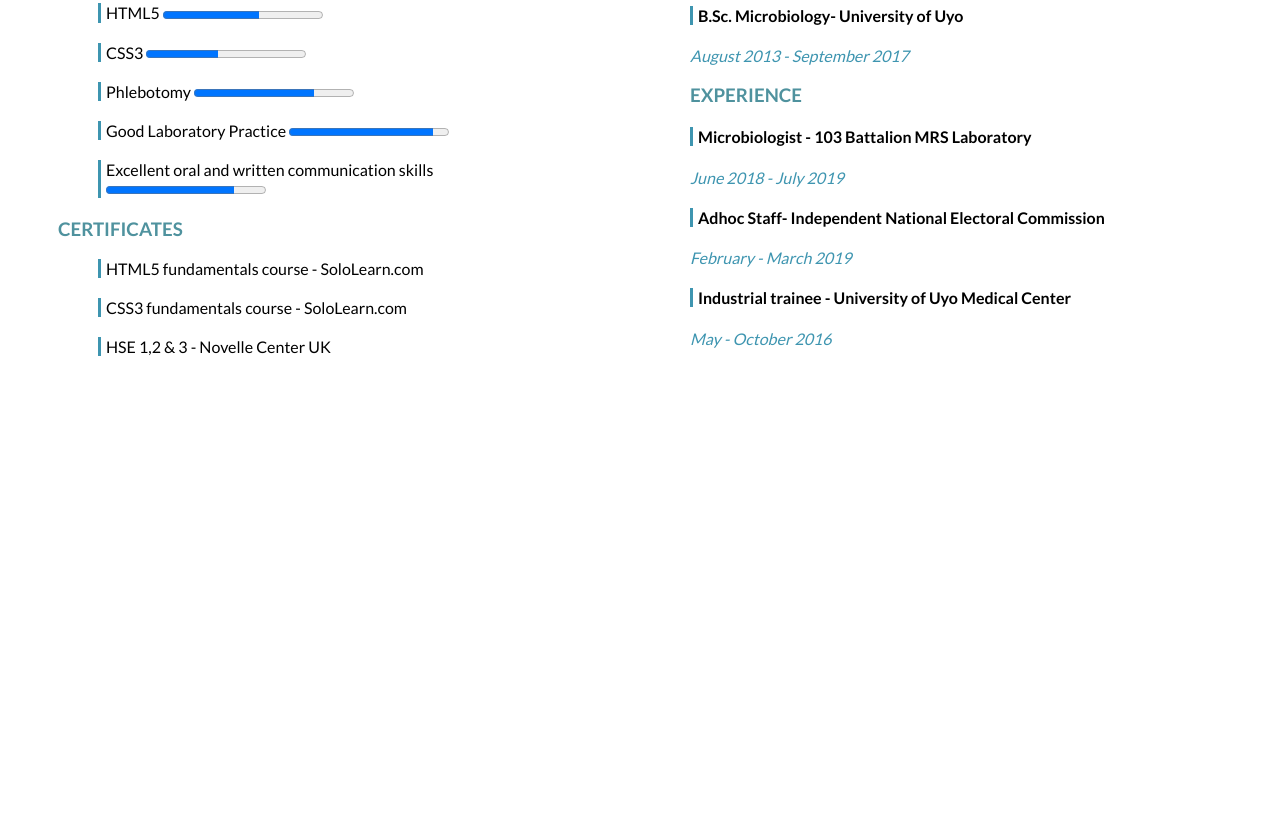
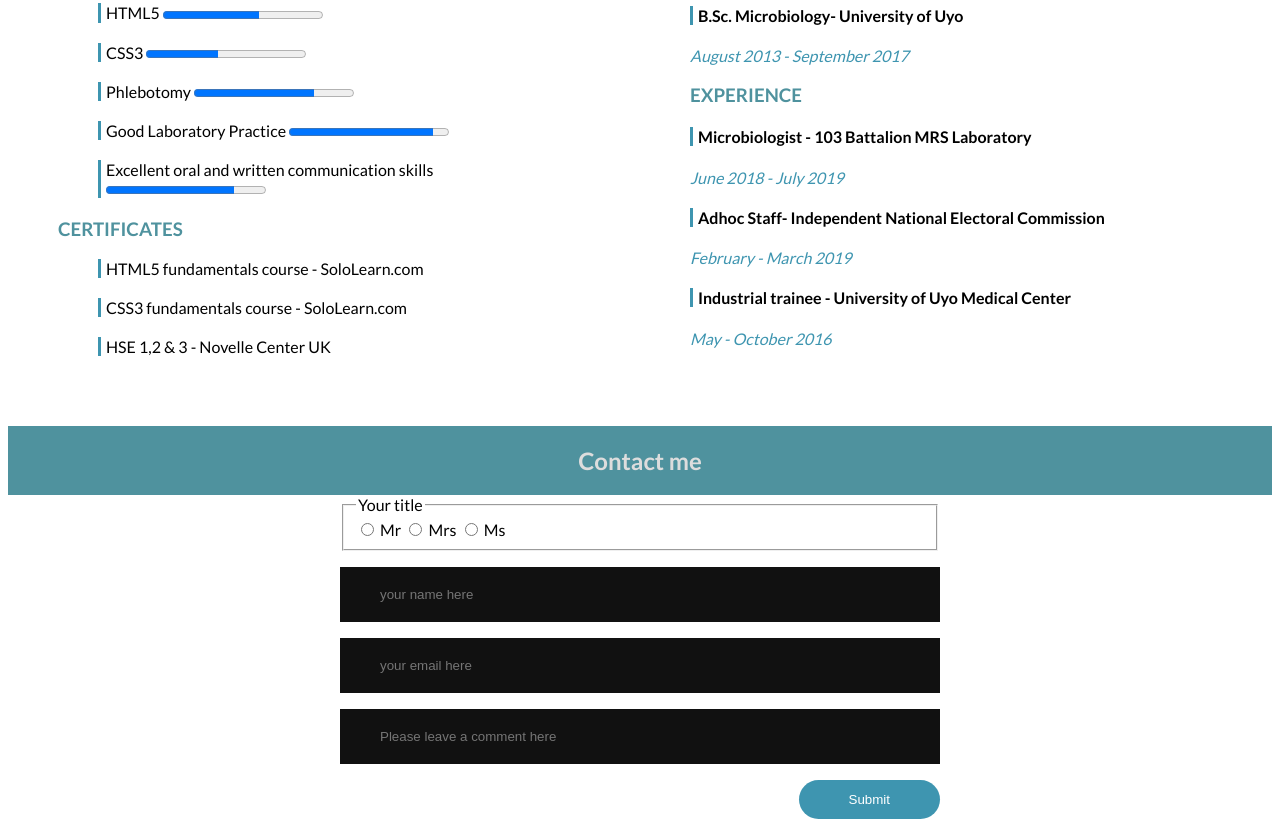
Before and after one commit to Nsicache/Nsicache.github.io, a plain HTML site: page index.html in a window 1280 px wide. Shown: the part 413-1240 px from the top of the page. Before the commit the page ends 839 px from the top, so only its background shows below. Drawn offline with Linux system fonts and the light colour scheme.

Commit message:
added contact form

```diff
--- a/index.html
+++ b/index.html
@@ -80,6 +80,23 @@
         <em>May - October 2016</em>
     </div>
 
+     <div class="clear kd">
+        <h2 class="contact">Contact me</h2>
+        <form class="contact-form" action="index.html" method="post">
+            <fieldset>
+                <legend>Your title</legend>
+                <input type="radio" name="title" value="Mr" id="mr"> <label for="mr">Mr</label>
+                <input type="radio" name="title" value="Mrs" id="mrs"> <label for="mrs">Mrs</label>
+                <input type="radio" name="title" value="Mrs" id="ms"> <label for="ms">Ms</label>
+            </fieldset>
+
+            <input class="contact-form-text" type="text" placeholder="your name here" required="" minlength="4">
+            <input class="contact-form-text" type="email" name="email" id="email" placeholder="your email here" required="">
+            <input class="contact-form-text" type="textarea" placeholder="Please leave a comment here" required="" minlength="20">
+            <button class="contact-form-btn" type="submit">Submit</button>
+        </form>
+    </div>
+
 
 
 
```
